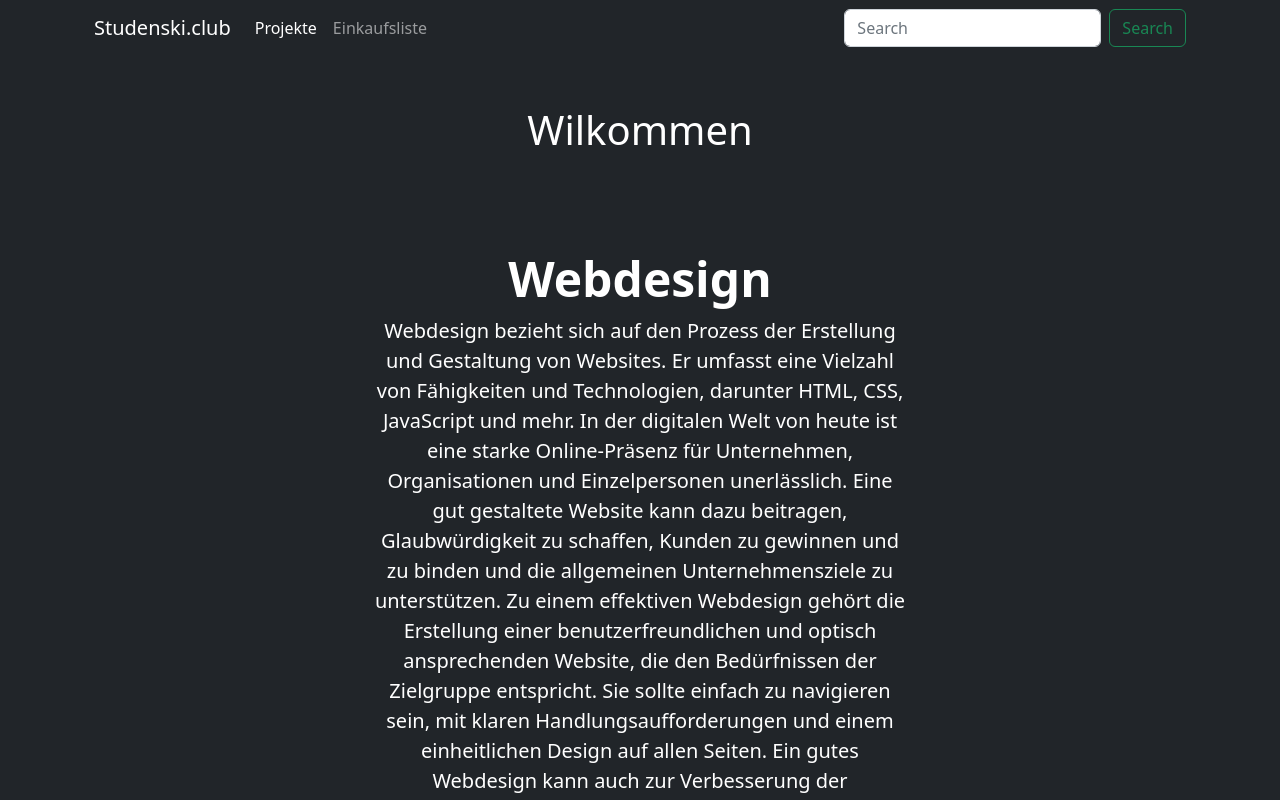
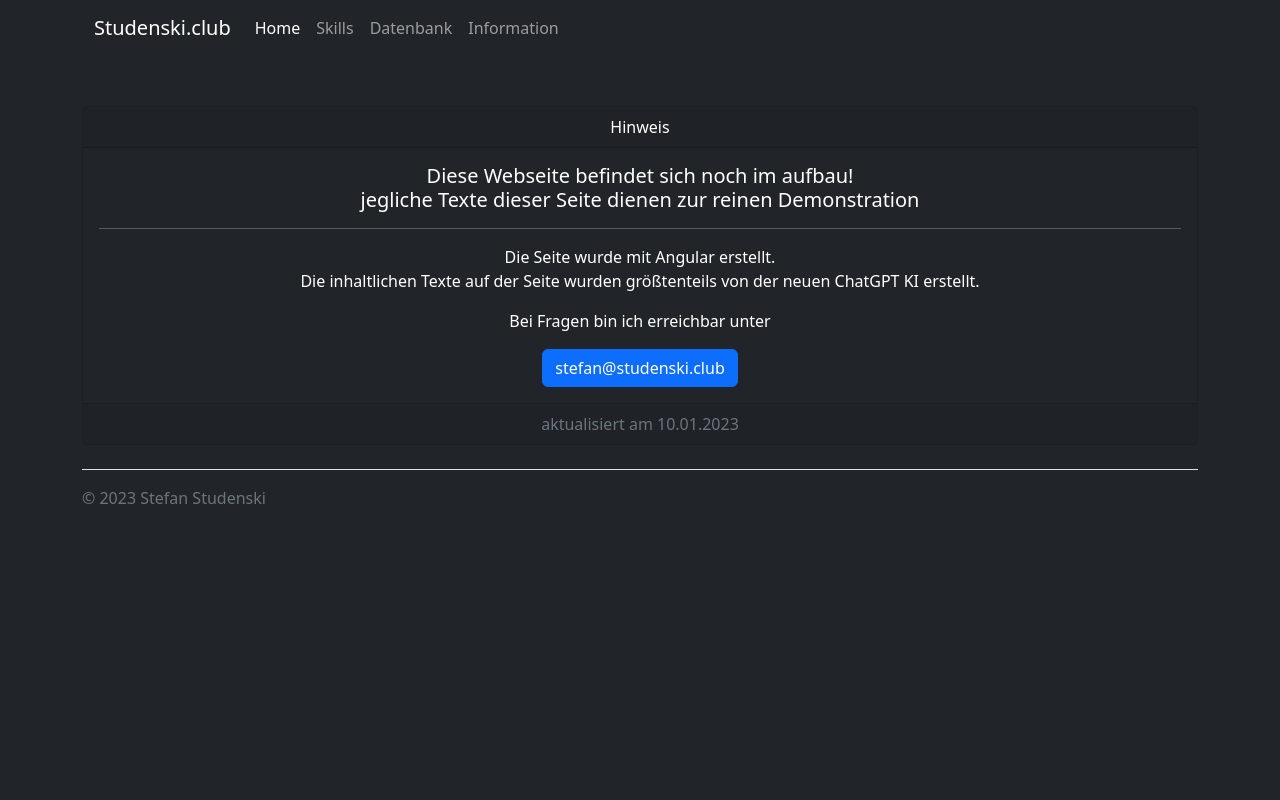
Before and after one commit to StevoEs/angular-homepage, an Angular app: page /card in a window 1280 px wide. Shown: the top 800 px of the page. Built offline with nearby package versions, Linux system fonts and the light colour scheme.

Commit message:
Hinzufügen der Routen

```diff
--- a/src/app/app.component.html
+++ b/src/app/app.component.html
@@ -9,11 +9,7 @@
 <div class="d-flex h-100 text-center text-bg-dark">
     <div class="container">
         <app-navbar></app-navbar>
-        <app-main></app-main>
-        <app-form></app-form>
-        <app-card></app-card>
         <router-outlet></router-outlet>
-        <app-feature></app-feature>
         <app-footer></app-footer>
     </div>
 </div>
--- a/src/app/app.component.scss
+++ b/src/app/app.component.scss
@@ -0,0 +1,3 @@
+.container {
+    min-height: 100vh;
+}
--- a/src/app/card/card.component.html
+++ b/src/app/card/card.component.html
@@ -4,15 +4,15 @@
       Hinweis
     </div>
     <div class="card-body">
-      <h5 class="card-title">Diese Webseite befindet sich noch im aufbau!</h5>
-      <p>Die Seite wurde endlich mit Angular erstellt. <br> Die inhaltlichen Texte
-      auf der Seite wurden größtenteils von der neuen Chat GPT KI erstellt.</p>
-      <p class="card-text">Bei Fragen bin ich erreichbar unter <br>
-        <!--<a href="stefan@studenski.club">stefan@studenski.club</a>-->
+      <h5 class="card-title">Diese Webseite befindet sich noch im aufbau!<br>
+      jegliche Texte dieser Seite dienen zur reinen Demonstration<hr></h5>
+      <p>Die Seite wurde mit Angular erstellt. <br> Die inhaltlichen Texte
+      auf der Seite wurden größtenteils von der neuen ChatGPT KI erstellt.</p>
+      <p class="card-text">Bei Fragen bin ich erreichbar unter
       </p>
       <a href="mailto:stefan@studenski.club" class="btn btn-primary">stefan@studenski.club</a>
     </div>
     <div class="card-footer text-muted">
-      aktualisiert am 04.01.2023
+      aktualisiert am 10.01.2023
     </div>
   </div>
--- a/src/app/feature/feature.component.html
+++ b/src/app/feature/feature.component.html
@@ -58,10 +58,19 @@
     </symbol>
   </svg>
 
+  <div class="card bg-dark">
+    <h4 class="card-header">stefan-studenski.de</h4>
+    <div class="card-body">
+      <h5 class="card-title">Einkaufsliste</h5>
+      <p class="card-text">Schau dir mein erstes großes Projekt an.<br>
+      Es ist eine einfache Einkaufslisten App. Probiere sie gerne mal aus.</p>
+      <a [href]="url_einkaufsliste" class="btn btn-primary">Einkaufsliste</a>
+    </div>
+  </div>
+
   <div class="container px-4 py-5" id="icon-grid">
-    <h2 class="pb-2 border-bottom">Webdesign</h2>
-    <p class="pb-2">Das sind mit die wichtigstens Technologien im modernen Webdesign</p>
-
+    <h5 class="pb-2 border-bottom">Webdesign</h5>
+    <p class="pb-2">Folgende Technologien setze ich in meinen Projekten ein</p>
     <div class="row row-cols-1 row-cols-sm-2 row-cols-md-3 row-cols-lg-4 g-4 py-5">
       <div class="col d-flex align-items-start">
         <svg class="bi text-muted flex-shrink-0 me-3" width="1.75em" height="1.75em"><use xlink:href="#bootstrap"/></svg>
--- a/src/app/feature/feature.component.ts
+++ b/src/app/feature/feature.component.ts
@@ -6,5 +6,5 @@ import { Component } from '@angular/core';
   styleUrls: ['./feature.component.scss']
 })
 export class FeatureComponent {
-
+  url_einkaufsliste = "https://stefan-studenski.de/";
 }
--- a/src/app/main/main.component.html
+++ b/src/app/main/main.component.html
@@ -1,26 +1,25 @@
-<h1>Wilkommen</h1>
-
 
 <div class="px-4 py-5 my-5 text-center">
     <!--<img class="d-block mx-auto mb-4" src="/docs/5.3/assets/brand/bootstrap-logo.svg" alt="" width="72" height="57">-->
-    <h1 class="display-5 fw-bold">Webdesign</h1>
     <div class="col-lg-6 mx-auto">
+      <h1 class="display-5 fw-bold">Wilkommen</h1>
       <p class="lead mb-4">
-        Webdesign bezieht sich auf den Prozess der Erstellung und Gestaltung von Websites. Er umfasst eine Vielzahl von Fähigkeiten und Technologien, darunter HTML, CSS, JavaScript und mehr. In der digitalen Welt von heute ist eine starke Online-Präsenz für Unternehmen, Organisationen und Einzelpersonen unerlässlich. Eine gut gestaltete Website kann dazu beitragen, Glaubwürdigkeit zu schaffen, Kunden zu gewinnen und zu binden und die allgemeinen Unternehmensziele zu unterstützen.
+        Wir sind spezialisiert auf die Erstellung von professionellen und benutzerfreundlichen Websites. Egal, ob Sie eine neue Website für Ihr Unternehmen benötigen oder Ihre bestehende Website auf den neuesten Stand bringen möchten – wir sind der richtige Ansprechpartner für Sie.
 
-    Zu einem effektiven Webdesign gehört die Erstellung einer benutzerfreundlichen und optisch ansprechenden Website, die den Bedürfnissen der Zielgruppe entspricht. Sie sollte einfach zu navigieren sein, mit klaren Handlungsaufforderungen und einem einheitlichen Design auf allen Seiten. Ein gutes Webdesign kann auch zur Verbesserung der Suchmaschinenoptimierung (SEO) beitragen, so dass eine Website über Suchmaschinen wie Google leichter gefunden werden kann.
+        Unser Team besteht aus erfahrenen Webdesignern und -entwicklern, die sich stetig weiterbilden, um Ihnen immer das bestmögliche Ergebnis zu liefern. Wir setzen auf moderne Technologien und achten darauf, dass Ihre Website gut auf Suchmaschinen wie Google gefunden wird.
 
-    Insgesamt spielt das Webdesign eine entscheidende Rolle dabei, wie Menschen ein Unternehmen oder eine Organisation online wahrnehmen und mit ihr interagieren. Durch Investitionen in hochwertiges Webdesign können Unternehmen und Organisationen eine starke und professionelle Online-Präsenz schaffen, die ihre Ziele unterstützt und ihnen hilft, sich in einer überfüllten digitalen Landschaft abzuheben.
+        Neben der Erstellung von Websites bieten wir auch Dienstleistungen wie die Erstellung von Landingpages, Online-Shops und die Optimierung Ihrer Webpräsenz für mobile Endgeräte an.
+
+        Kontaktieren Sie uns noch heute und lassen Sie uns gemeinsam Ihr perfektes Webprojekt realisieren!
       </p>
-      <div class="d-grid gap-2 d-sm-flex justify-content-sm-center">
+      <!--<div class="d-grid gap-2 d-sm-flex justify-content-sm-center">
         <button type="button" class="btn btn-primary btn-lg px-4 gap-3">Primary button</button>
-        <button type="button" class="btn btn-outline-secondary btn-lg px-4">Secondary</button>
-      </div>
+      </div>-->
     </div>
   </div>
 
 
-<div class="container my-5">
+<!--<div class="container my-5">
     <div class="row p-4 pb-0 pe-lg-0 pt-lg-5 align-items-center rounded-3 border shadow-lg">
       <div class="col-lg-7 p-3 p-lg-5 pt-lg-3">
         <h1 class="display-4 fw-bold lh-1">Angular</h1>
@@ -37,11 +36,10 @@
         </p>
         <div class="d-grid gap-2 d-md-flex justify-content-md-start mb-4 mb-lg-3">
           <button type="button" class="btn btn-primary btn-lg px-4 me-md-2 fw-bold">Primary</button>
-          <button type="button" class="btn btn-outline-secondary btn-lg px-4">Default</button>
         </div>
       </div>
       <div class="col-lg-4 offset-lg-1 p-0 overflow-hidden shadow-lg">
-          <!--<img class="rounded-lg-3" src="bootstrap-docs.png" alt="" width="720">-->
+          <!--<img class="rounded-lg-3" src="bootstrap-docs.png" alt="" width="720">
       </div>
     </div>
-  </div>
+  </div>-->
--- a/src/app/navbar/navbar.component.html
+++ b/src/app/navbar/navbar.component.html
@@ -1,22 +1,33 @@
 <nav class="navbar navbar-expand-md navbar-dark fixed-top bg-dark">
     <div class="container-fluid">
-      <a class="navbar-brand" href="https://studenski.club">Studenski.club</a>
+      <a routerLink="main" class="navbar-brand">Studenski.club</a>
       <button class="navbar-toggler" type="button" data-bs-toggle="collapse" data-bs-target="#navbarCollapse" aria-controls="navbarCollapse" aria-expanded="false" aria-label="Toggle navigation">
         <span class="navbar-toggler-icon"></span>
       </button>
       <div class="collapse navbar-collapse" id="navbarCollapse">
         <ul class="navbar-nav me-auto mb-2 mb-md-0">
-          <li class="nav-item">
-            <a class="nav-link active" aria-current="page" href="../pages/einkaufsliste/index.html">Projekte</a>
+
+          <li routerLinkActive="active" class="nav-item">
+            <a routerLink="main" class="nav-link active">Home</a>
           </li>
-          <li class="nav-item">
-            <a class="nav-link" [href]="url_einkaufsliste">Einkaufsliste</a>
+
+          <li routerLinkActive="active" class="nav-item">
+            <a routerLink="feature" class="nav-link">Skills</a>
           </li>
+
+          <li routerLinkActive="active" class="nav-item">
+            <a routerLink="form" class="nav-link">Datenbank</a>
+          </li>
+
+          <li routerLinkActive="active" class="nav-item">
+            <a routerLink="card" class="nav-link">Information</a>
+          </li>
+
         </ul>
-        <form class="d-flex" role="search">
+        <!--<form class="d-flex" role="search">
           <input class="form-control me-2" type="search" placeholder="Search" aria-label="Search">
           <button class="btn btn-outline-success" type="submit">Search</button>
-        </form>
+        </form>-->
       </div>
     </div>
   </nav>
```
Also changed, not shown: src/app/app.routes.ts (+6 -12 lines).
